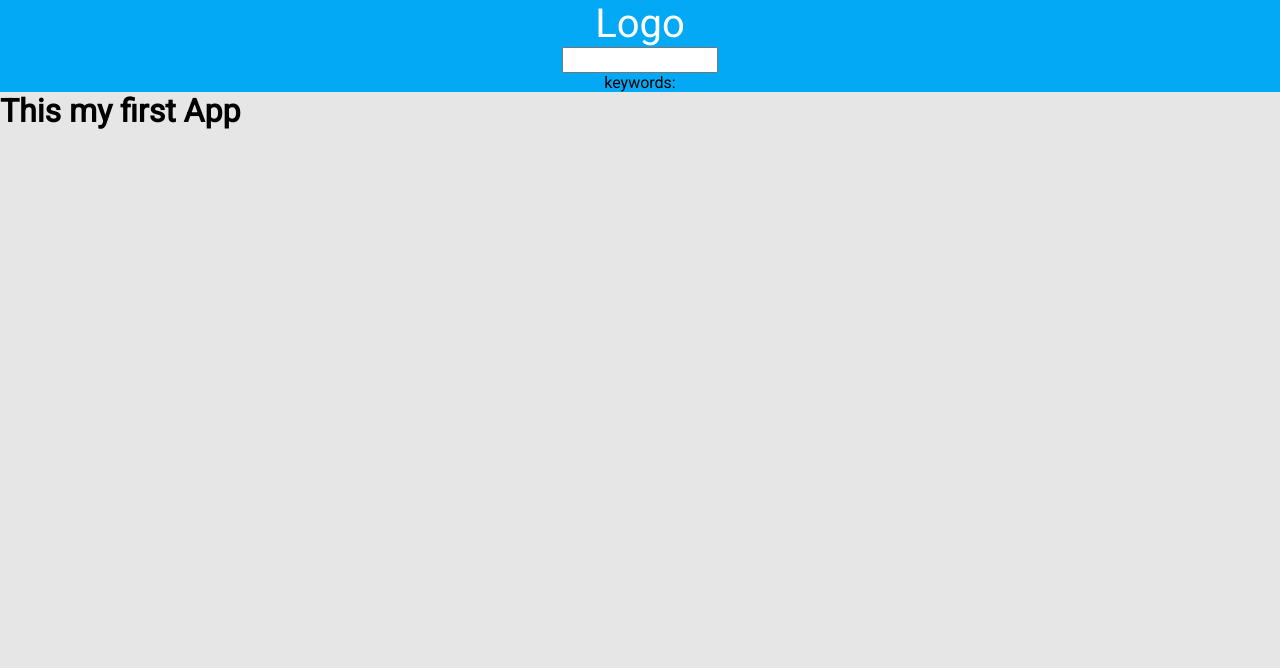
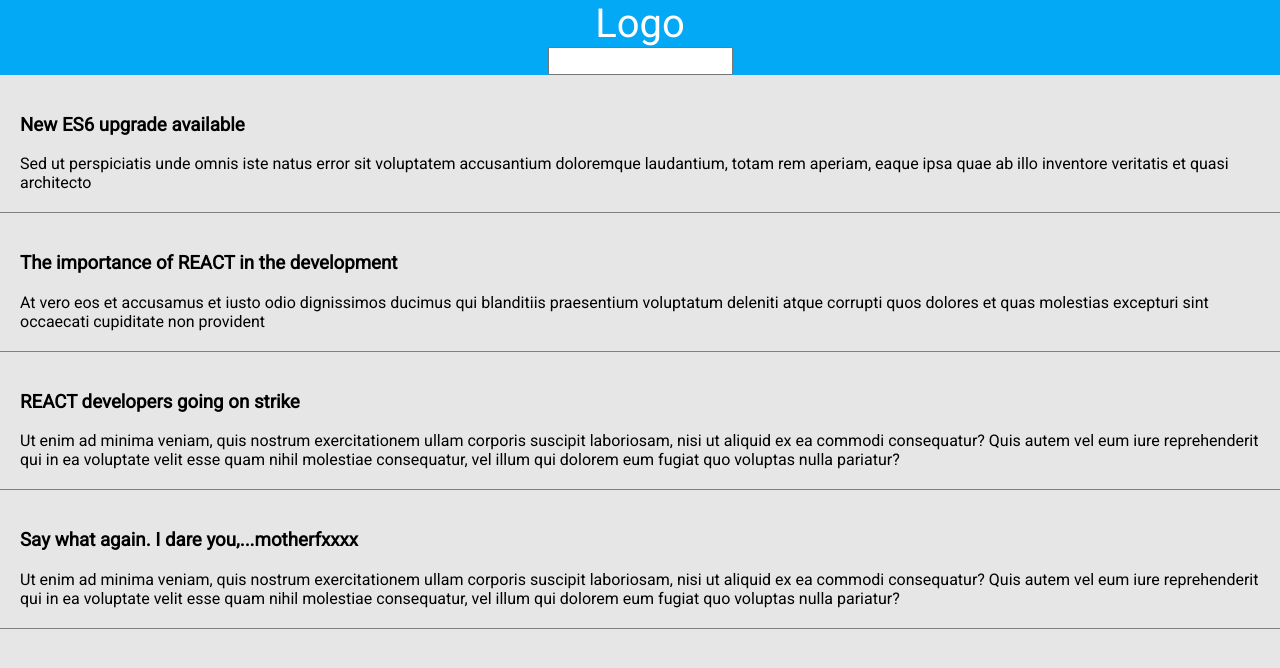
Before and after one commit to Sarveshgithub/ReactJS, a React app in the folder react-basics/: page / in a window 1280 px wide. Built offline with nearby package versions, Linux system fonts and the light colour scheme.

Commit message:
news app

```diff
--- a/react-basics/public/css/style.css
+++ b/react-basics/public/css/style.css
@@ -1,10 +1,7 @@
-* {
+  body{
     margin: 0;
     padding: 0;
     font-family: 'Roboto';
-  }
-
-  body{
     background: rgb(230, 230, 230);
   }
 
@@ -21,3 +18,9 @@
   input{
     height: 22px;
   }
+
+  .newsItem{
+    padding: 20px;
+    box-sizing: border-box;
+    border-bottom: 1px solid grey;
+  }
--- a/react-basics/src/components/header.js
+++ b/react-basics/src/components/header.js
@@ -11,8 +11,8 @@ class Header extends Component {
     }
     //onchange events
     onchange(event) {
-        this.setState({ keywords: event.target.value })
-        console.log('values::', event.target.value);
+        this.setState({ keywords: event.target.value });
+        this.props.searchStr(event.target.value);
     }
     //render functions
     render() {
@@ -22,10 +22,6 @@ class Header extends Component {
                     Logo
                 </div>
                 <input onChange={this.onchange.bind(this)} />
-                <div>
-                    {this.state.title}
-                    {this.state.keywords}
-                </div>
             </header>
         )
     }
--- a/react-basics/src/components/news_list.js
+++ b/react-basics/src/components/news_list.js
@@ -0,0 +1,16 @@
+import React from 'react'
+import NewListItem from './news_list_item'
+const newsList = (props) => {
+    console.log(props)
+    const items = props.news.map((item) => {
+        return (
+           <NewListItem key={item.id} item={item}/>
+        )
+    })
+    return (
+        <div>
+            {items}
+        </div>
+    )
+}
+export default newsList;
--- a/react-basics/src/components/news_list_item.js
+++ b/react-basics/src/components/news_list_item.js
@@ -0,0 +1,15 @@
+import React from 'react'
+const NewsItem = ({item}) => {
+    return(
+    <div className="newsItem">
+        <h3>
+            {item.title}
+        </h3>
+        <div>
+            {item.feed}
+        </div>
+    </div>
+    )
+}
+
+export default NewsItem
--- /dev/null
+++ b/react-basics/src/db.json
@@ -0,0 +1,22 @@
+[
+    {
+        "id": 1,
+        "title": "New ES6 upgrade available",
+        "feed": "Sed ut perspiciatis unde omnis iste natus error sit voluptatem accusantium doloremque laudantium, totam rem aperiam, eaque ipsa quae ab illo inventore veritatis et quasi architecto"
+    },
+    {
+        "id": 2,
+        "title": "The importance of REACT in the development",
+        "feed": "At vero eos et accusamus et iusto odio dignissimos ducimus qui blanditiis praesentium voluptatum deleniti atque corrupti quos dolores et quas molestias excepturi sint occaecati cupiditate non provident"
+    },
+    {
+        "id": 3,
+        "title": "REACT developers going on strike",
+        "feed": "Ut enim ad minima veniam, quis nostrum exercitationem ullam corporis suscipit laboriosam, nisi ut aliquid ex ea commodi consequatur? Quis autem vel eum iure reprehenderit qui in ea voluptate velit esse quam nihil molestiae consequatur, vel illum qui dolorem eum fugiat quo voluptas nulla pariatur?"
+    },
+    {
+        "id": 4,
+        "title": "Say what again. I dare you,...motherfxxxx",
+        "feed": "Ut enim ad minima veniam, quis nostrum exercitationem ullam corporis suscipit laboriosam, nisi ut aliquid ex ea commodi consequatur? Quis autem vel eum iure reprehenderit qui in ea voluptate velit esse quam nihil molestiae consequatur, vel illum qui dolorem eum fugiat quo voluptas nulla pariatur?"
+    }
+]
--- a/react-basics/src/index.js
+++ b/react-basics/src/index.js
@@ -1,14 +1,31 @@
-import React from 'react';
-import ReactDOM from 'react-dom'
+import React, { Component } from 'react';
+import ReactDOM from 'react-dom';
+import JSON from './db.json';
+//Components import from components folders
+import Header from './components/header';
+import NewsList from './components/news_list';
 
-//Components import from components folders
-import Header from './components/header'
-const App = () => {
-    return (
-        <div>
-            <Header/>
-            <h1>This my first App</h1>
-        </div>
-    )
+class App extends Component {
+    constructor(props) {
+        super(props);
+        this.state = {
+            news: JSON,
+            filterNews:JSON
+        }
+    }
+    filterNews(keywords) {
+        let filterBytitle = this.state.news.filter((item) => {
+            return item.title.indexOf(keywords) > -1;
+        });
+        this.setState({filterNews:filterBytitle})
+    }
+    render() {
+        return (
+            <div>
+                <Header searchStr={keywords => this.filterNews(keywords)} />
+                <NewsList news={this.state.filterNews} />
+            </div>
+        )
+    }
 }
 ReactDOM.render(<App />, document.querySelector('#root'));
```
Also changed, not shown: react-basics/src/components/db.json (deleted, +0 -23 lines), react-basics/public/index.html (line endings or trailing spaces).
